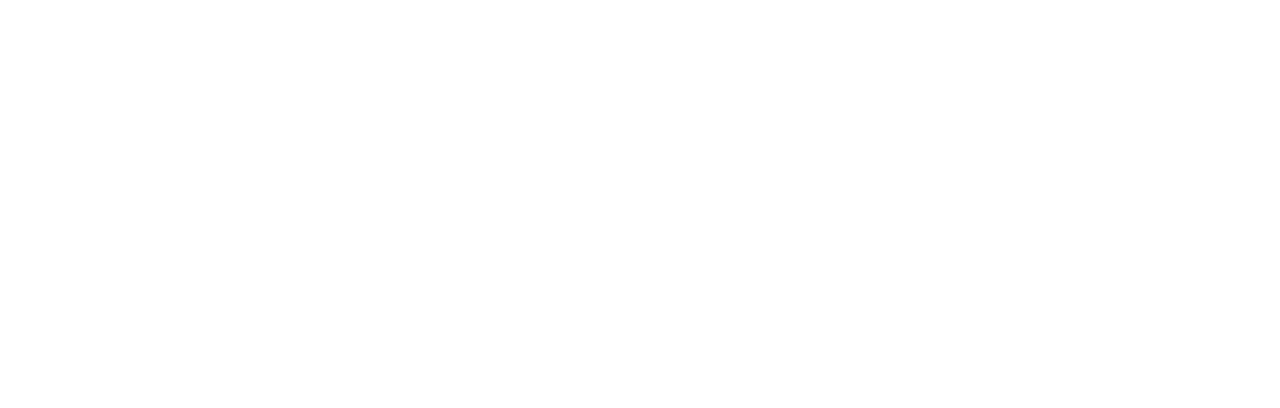
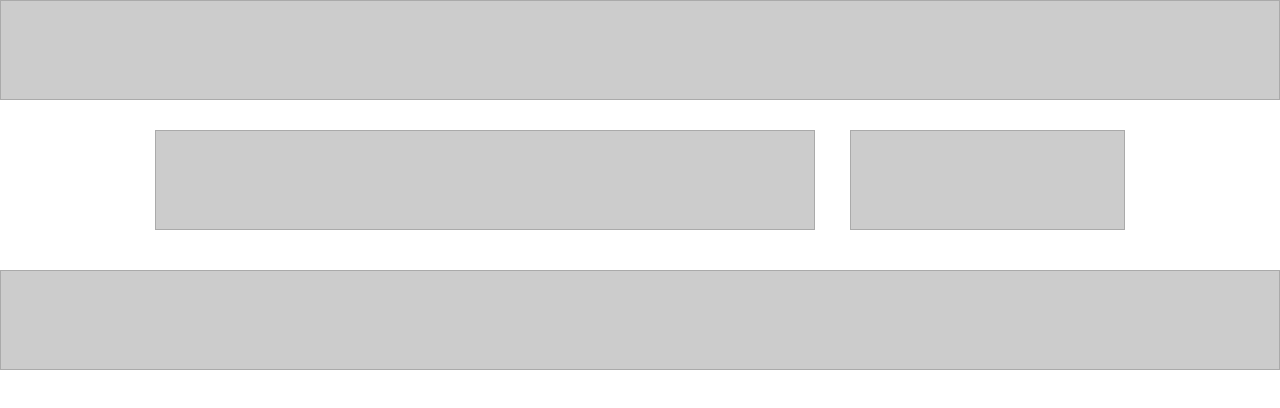
Before and after one commit to kumazaki-san/StandardLayout, a plain HTML site: page index.html in a window 1280 px wide. Drawn offline with Linux system fonts and the light colour scheme.

Commit message:
2021/05/22 レイアウト確認のため高さと色つけた

```diff
--- a/css/style.css
+++ b/css/style.css
@@ -29,3 +29,16 @@
 	display: block;
 	clear: both;
 }
+
+.header, .main, .sidemenu, .footer{
+	border: 1px solid #aaa;
+	background-color: #ccc;
+}
+
+.header, .footer{
+	height: 100px;
+}
+
+.main, .sidemenu{
+	height: 100px;
+}
--- a/index.html
+++ b/index.html
@@ -9,7 +9,7 @@
 	<body>
 		<header class="header">
 		</header>
-		<div class="wrapper">
+		<div class="wrapper clearfix">
 			<main class="main">
 			</main>
 			<div class="sidemenu">
```
